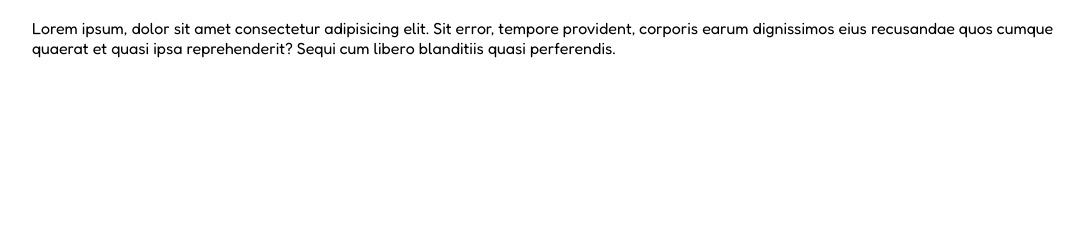
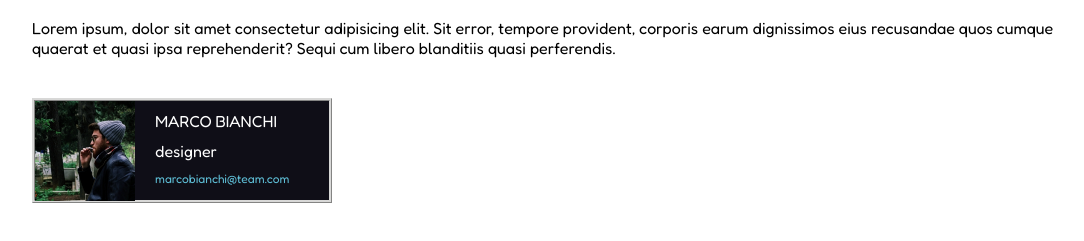
Before and after one commit to Eddyfabbricatore/html-css-float-cards, a plain HTML site: page index.html in a window 1280 px wide. Shown: the part 101-342 px from the top of the page, without its empty margins (96-1180 px from the left). Drawn offline with Linux system fonts and the light colour scheme.

Commit message:
primo box

```diff
--- a/index.html
+++ b/index.html
@@ -17,6 +17,13 @@
 
   <main class="container">
     <p>Lorem ipsum, dolor sit amet consectetur adipisicing elit. Sit error, tempore provident, corporis earum dignissimos eius recusandae quos cumque quaerat et quasi ipsa reprehenderit? Sequi cum libero blanditiis quasi perferendis.</p>
+
+    <div class="box-image clearfix">
+      <img class="float-left" src="img/male1.png" alt="Marco Bianchi">
+      <p>MARCO BIANCHI</p>
+      <p>designer</p>
+      <p class="email-contact">marcobianchi@team.com</p>
+    </div>
   </main>
 
 </body>
--- a/style.css
+++ b/style.css
@@ -8,13 +8,58 @@ body{
   font-family: 'Fredoka', sans-serif;
 }
 
+img {
+  max-width: 100%;
+}
+
+.float-left{
+  float: left;
+}
+
+.float-right{
+  float: right;
+}
+
+.clearfix::after{
+  content: "";
+  display: table;
+  clear: both;
+}
+
 .container{
   width: 80%;
   max-width: 1200px;
   margin: 40px auto;
 }
 
+/* header titolo */
 header h1{
   text-align: center;
   color: #E43170;
 }
+
+/* main */
+.box-image{
+  width: 300px;
+  height: 105px;
+  background-color: #0F0E17;
+  border: 3px ridge #d8d8d7;
+  margin: 40px 0;
+}
+
+.box-image img{
+  width: 100px;
+  height: 100px;
+  object-fit: cover;
+  margin-right: 20px;
+}
+
+.box-image p{
+  color: white;
+  padding-top: 10px;
+}
+
+p.email-contact{
+  font-size: 12px;
+  color: #5fbfd7;
+}
```
Also changed, not shown: img/female1.png (added), img/female2.png (added), img/female3.png (added), img/male1.png (added), img/male2.png (added), img/male3.png (added).
